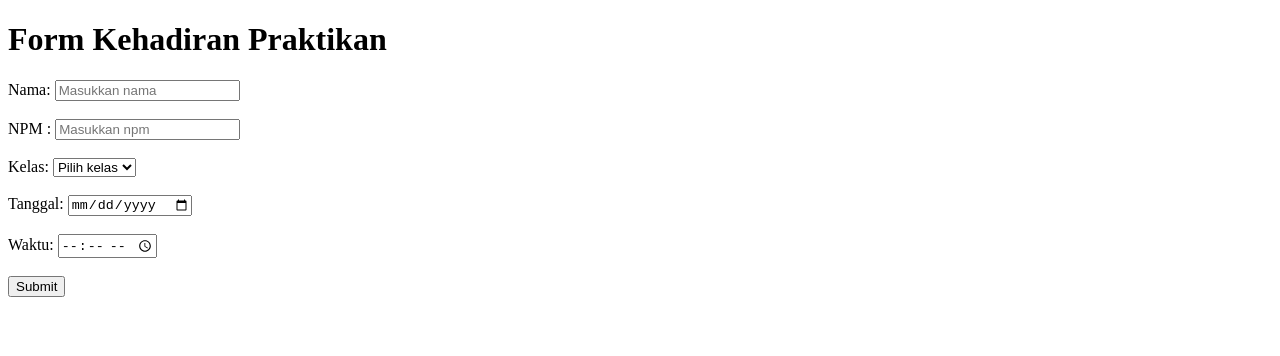
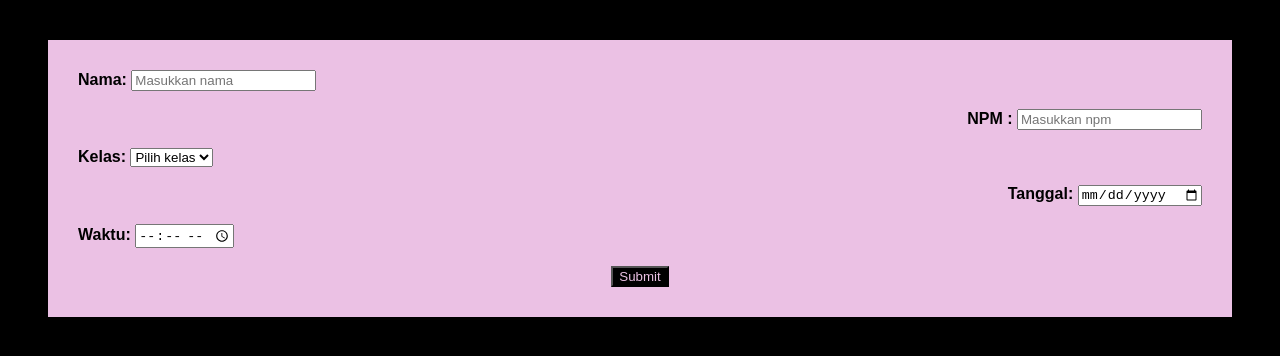
Before and after one commit to odlaver/pemweb, a plain HTML site: page pertemuan3.html in a window 1280 px wide. Drawn offline with Linux system fonts and the light colour scheme.

Commit message:
pert44444444444

```diff
--- a/pertemuan3.html
+++ b/pertemuan3.html
@@ -4,20 +4,29 @@
     <meta charset="UTF-8">
     <meta name="viewport" content="width=device-width, initial-scale=1.0">
     <title>pertemuan 3</title>
+    <style >
+    </style>
+    <link rel="stylesheet" href="style.css">
+
 </head>
 <body>
-    <h1>Form Kehadiran Praktikan</h1>
+
+
+<div class="container">
+    <div class="nama">
     <label for="Nama">Nama:</label>
     <input type="text" placeholder="Masukkan nama" /><br />
     <br>
+    </div>
 
+    <div class="npm">
     <label for="NPM">NPM :</label>
     <input type="text" placeholder="Masukkan npm" /><br />
     <br>
+    </div>
 
+    <div class="kls">
     <label for="Kelas">Kelas:</label>
-
-
     <select id=opsi name="Pilih kelas">
         <option selected disabled hidden>Pilih kelas</option>
         <option>SI</option>
@@ -25,16 +34,25 @@
         <option>ILKOMP</option>
     </select>
     <br>
+    </div>
 
+    <div class="tgl">
     <br>
     <label for="Tanggal">Tanggal:</label>
-    <input type="date" /><br />
+    <input type="date"/><br />
     <br>
+    </div>
 
+    <div class="wkt">
     <label for="Waktu">Waktu:</label>
     <input type="time" /><br />
     <br>
+    </div>
 
-    <input type="submit" placeholder="Masukkan nama" /><br />
+    <div class = submit>
+        <input type="submit" id="submit" placeholder="Masukkan nama" /><br />
+    </div>
+
+</div>
 </body>
 </html>
--- /dev/null
+++ b/style.css
@@ -0,0 +1,124 @@
+body {
+    background-color: #000000;
+    font-family:Arial, Helvetica, sans-serif
+}
+
+#main-header{
+    background-color: #ebc1e4;
+}
+
+.title {
+    font-size: 56px;
+    font-weight: bold;
+    text-align: left;
+    color: rgb(0, 0, 0);
+}
+
+label {
+    text-align: center;
+    font-weight: bold;
+}
+
+.nama {
+    text-align: left;
+}
+
+.npm {
+    text-align: right;
+}
+
+.kls {
+    text-align: left;
+}
+
+.wkt {
+    text-align: left;
+}
+
+.submit {
+    text-align: center;
+}
+
+.tgl {
+    text-align: right;
+}
+
+#submit {
+    background-color: black;
+    color: #ebc1e4;
+}
+
+.container {
+    text-align: leftt;
+    background-color: #ebc1e4;
+    margin: 40px;
+    padding: 30px;
+}
+
+/* body {
+    font-family: 'Segoe UI', Tahoma, Geneva, Verdana, sans-serif;
+    background-color: #f4f7f6;
+    display: flex;
+    justify-content: center;
+    align-items: center;
+    height: 100vh;
+    margin: 0;
+}
+
+.container {
+    background-color: #ffffff;
+    padding: 30px;
+    border-radius: 12px;
+    box-shadow: 0 4px 15px rgba(0, 0, 0, 0.1);
+    width: 350px;
+}
+
+#main-header .title {
+    text-align: center;
+    color: #333;
+    font-size: 1.5rem;
+    margin-bottom: 20px;
+}
+
+label {
+    display: block;
+    margin-bottom: 5px;
+    font-weight: 600;
+    color: #555;
+    font-size: 0.9rem;
+}
+
+input[type="text"],
+input[type="date"],
+input[type="time"],
+select {
+    width: 100%;
+    padding: 10px;
+    margin-bottom: 15px;
+    border: 1px solid #ddd;
+    border-radius: 6px;
+    box-sizing: border-box;
+    outline: none;
+    transition: border-color 0.3s;
+}
+
+input:focus, select:focus {
+    border-color: #4CAF50;
+}
+
+input[type="submit"] {
+    width: 100%;
+    background-color: #4CAF50;
+    color: white;
+    padding: 12px;
+    border: none;
+    border-radius: 6px;
+    cursor: pointer;
+    font-size: 1rem;
+    font-weight: bold;
+    transition: background-color 0.3s;
+}
+
+input[type="submit"]:hover {
+    background-color: #45a049;
+} */
```
Also changed, not shown: index.html (line endings or trailing spaces).
